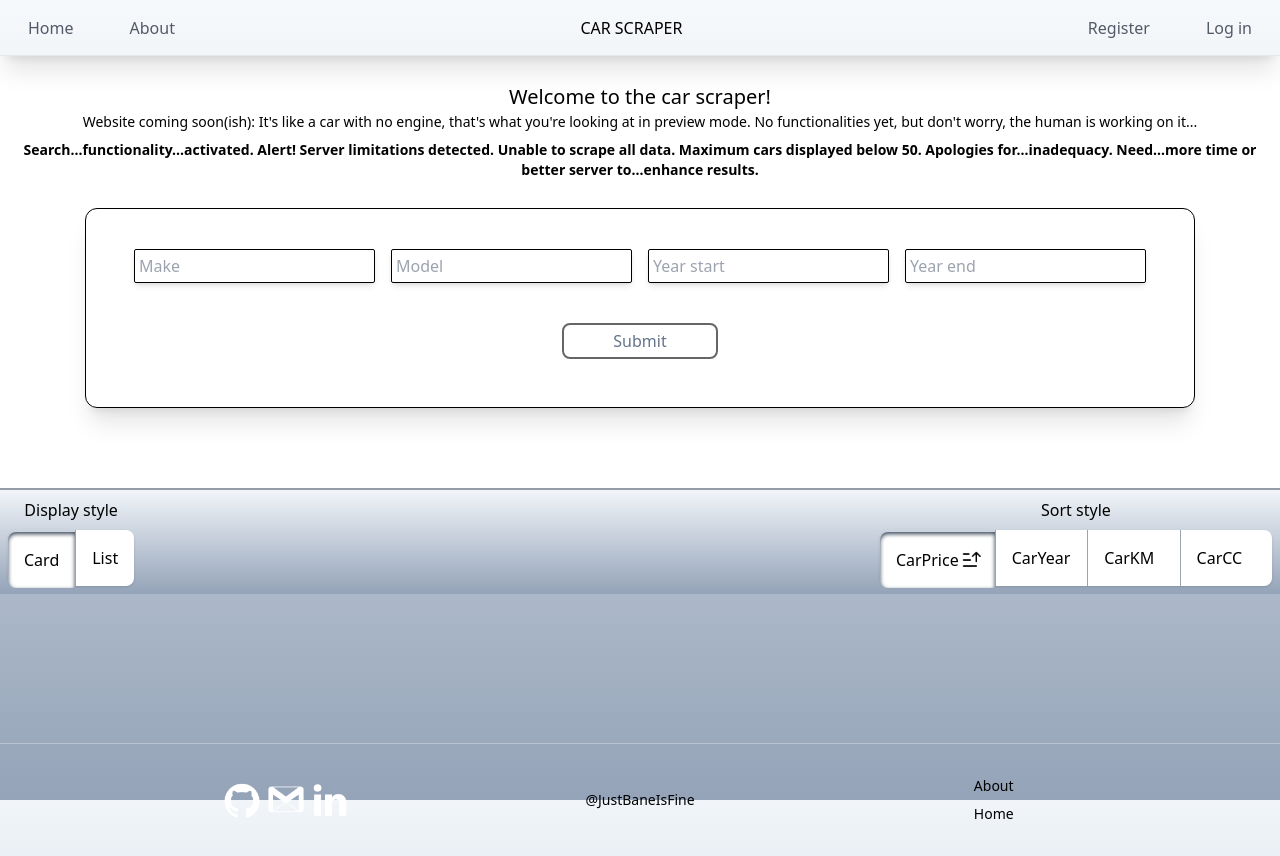
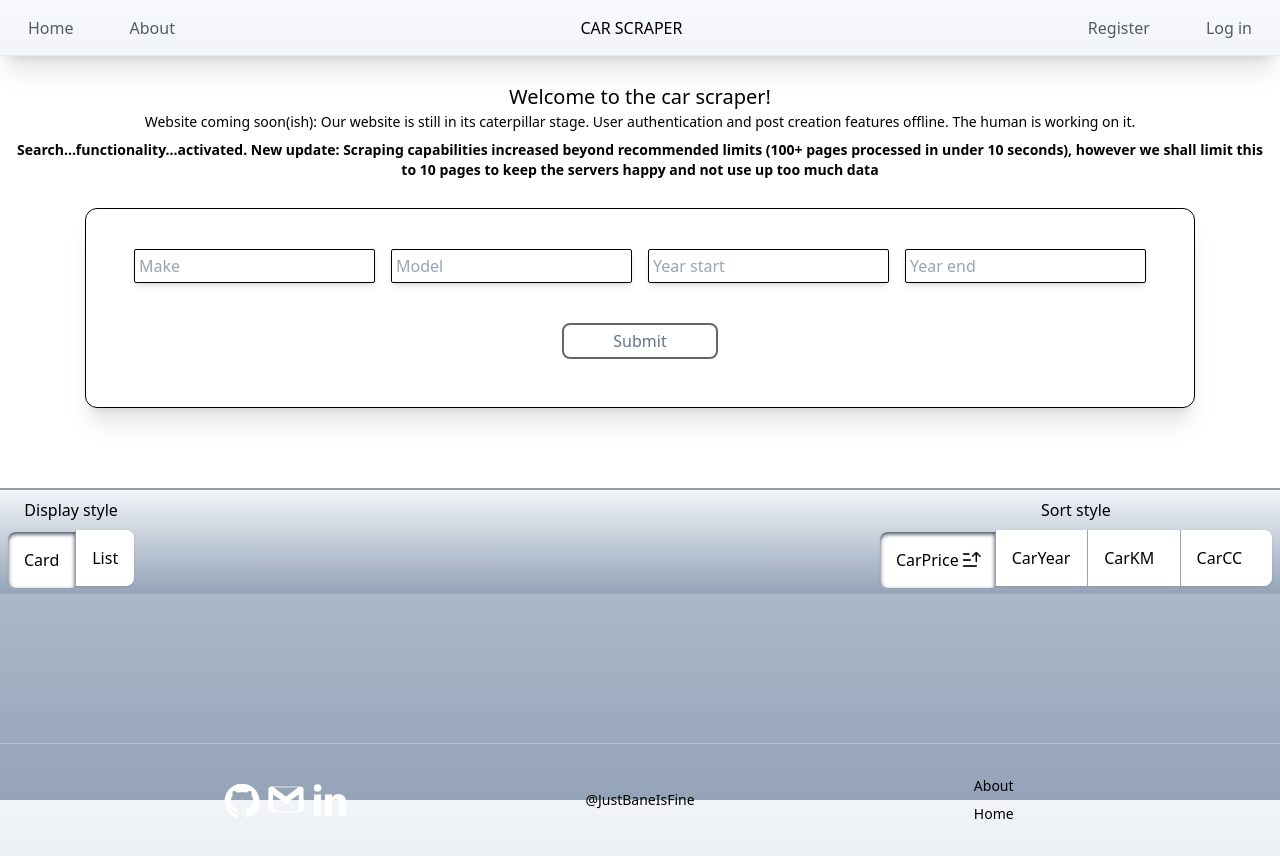
Before and after one commit to JustBaneIsFine/car-scaper-front, a React (Vite) app: page / in a window 1280 px wide. Built offline with nearby package versions, Linux system fonts and the light colour scheme.

Commit message:
Updating status

```diff
--- a/src/containers/Header.tsx
+++ b/src/containers/Header.tsx
@@ -3,9 +3,9 @@ import background from '../assets/images/background.jpg';
 import { CarInterface } from '../interfaces/carInterface';
 
 const websiteUnderConstruction =
-  "Website coming soon(ish): It's like a car with no engine, that's what you're looking at in preview mode. No functionalities yet, but don't worry, the human is working on it...";
+  'Website coming soon(ish): Our website is still in its caterpillar stage. User authentication and post creation features offline. The human is working on it.';
 const notice =
-  'Search...functionality...activated. Alert! Server limitations detected. Unable to scrape all data. Maximum cars displayed below 50. Apologies for...inadequacy. Need...more time or better server to...enhance results.';
+  'Search...functionality...activated. New update: Scraping capabilities increased beyond recommended limits (100+ pages processed in under 10 seconds), however we shall limit this to 10 pages to keep the servers happy and not use up too much data';
 export default function Header({
   setContent,
 }: {
```
